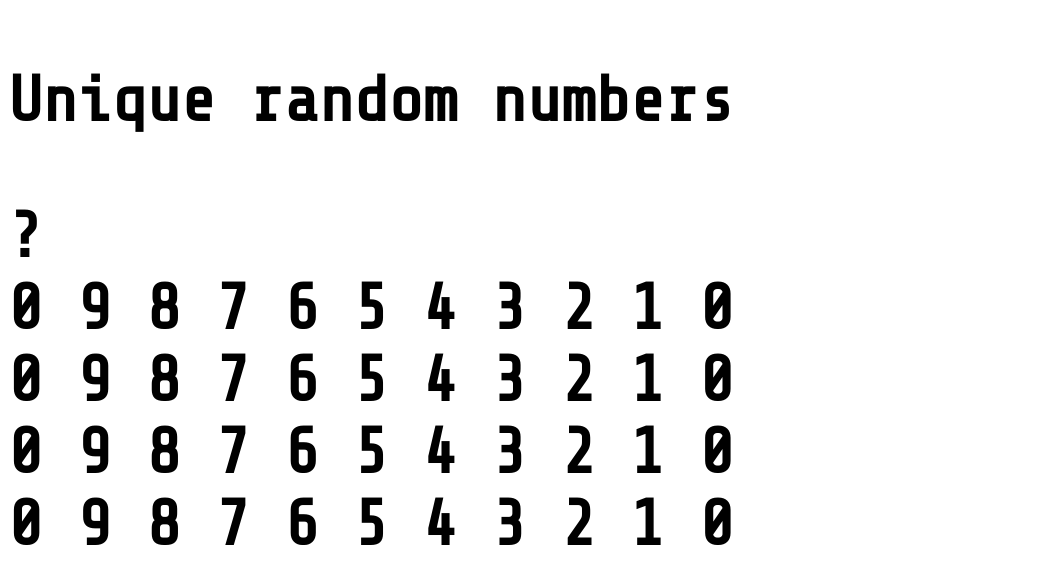
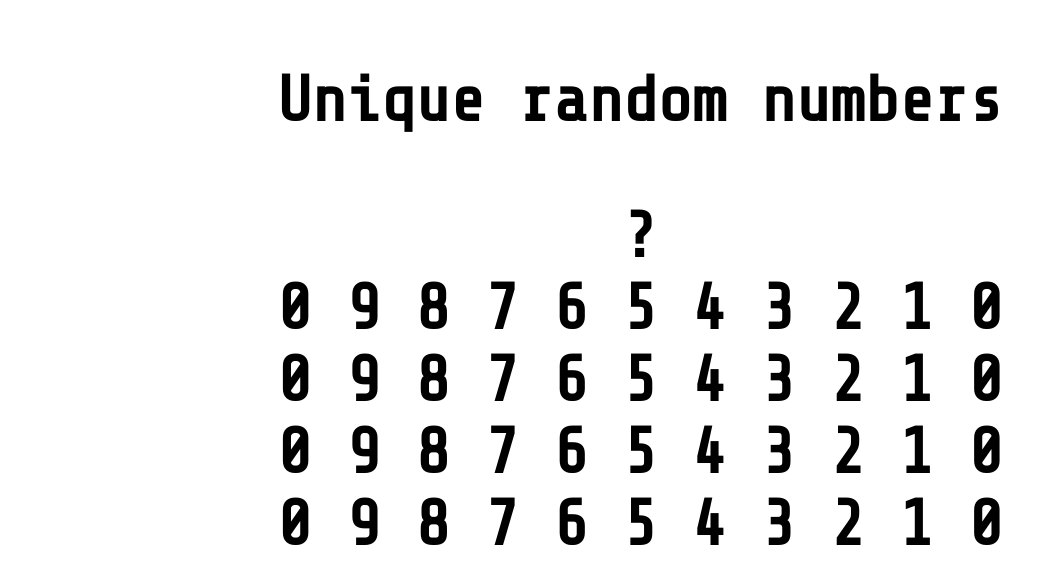
Before and after one commit to ajinkyac/random-number-ticker, an Angular app: page / in a window 1280 px wide. Shown: the top 584 px of the page, without its empty margins (0-1051 px from the left). Built offline with nearby package versions, Linux system fonts and the light colour scheme.

Commit message:
Global styling.

```diff
--- a/src/styles.css
+++ b/src/styles.css
@@ -1 +1,6 @@
 /* You can add global styles to this file, and also import other style files */
+
+body {
+    min-height: 400px;
+    text-align: center;
+}
```
